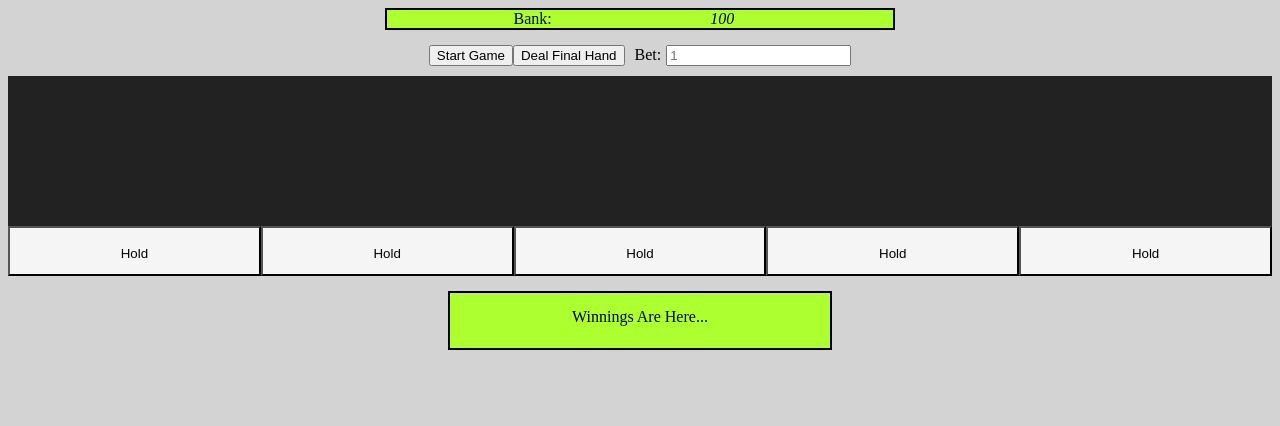
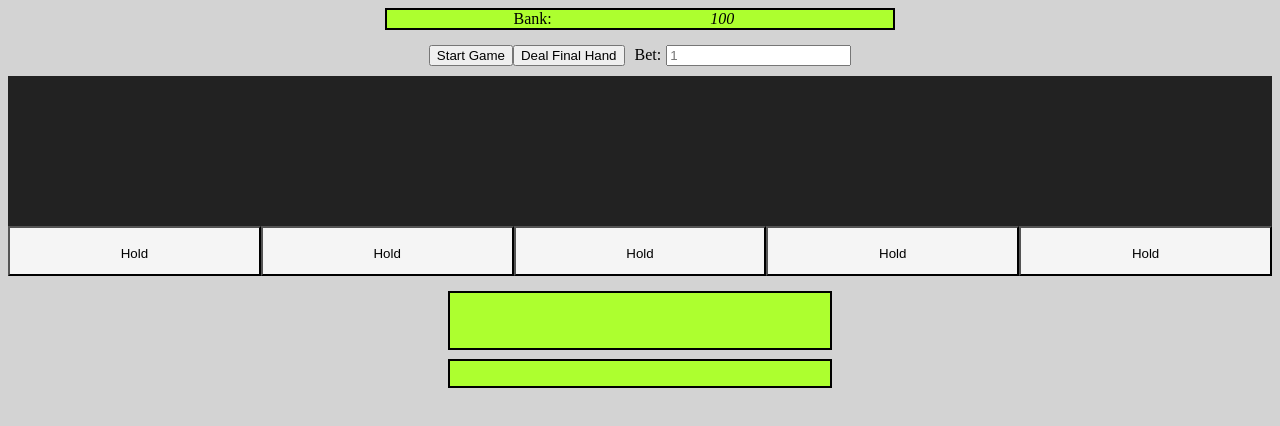
Before and after one commit to anthony-rk/play-poker, a website built with webpack: page index.html in a window 1280 px wide. Built offline with nearby package versions, Linux system fonts and the light colour scheme.

Commit message:
Add display for amount user has won

```diff
--- a/src/draw_poker_runner.js
+++ b/src/draw_poker_runner.js
@@ -15,8 +15,9 @@ const runDrawPoker = () => {
         document.getElementById('card-hold-' + i).style.backgroundColor = 'whitesmoke';
     }
 
-    // Reset the Winnings Div to black
+    // Reset the Winnings Div to blank
     document.getElementById('winning-log-div').innerHTML = ' ';
+    document.getElementById('winning-amount-div').innerHTML = ' ';
 
 
     let canDealFinalHand = true;
@@ -108,6 +109,7 @@ const runDrawPoker = () => {
 
             console.log(winningMessage + ' is the WINNING MESSAGE');
             document.getElementById('winning-log-div').innerHTML = winningMessage;
+            document.getElementById('winning-amount-div').innerHTML = "You won " + winnings + "!";
 
             // Show this to the user
             console.log("You won " + (bet * winnings) + "!\n");
--- a/src/index.css
+++ b/src/index.css
@@ -172,15 +172,15 @@ body {
     border-width: 2px;
     padding-top: 15px;
 }
-/*
-#winning-log-div-winner {
+
+#winning-amount-div {
     text-align: center;
     background-color: greenyellow;
     display: inline-block;
     width: 30%;
-    height: 40px;
-    margin-top: 15px;
+    height: 20px;
+    margin-top: 5px;
     border-style: solid;
     border-width: 2px;
-    padding-top: 15px;
-} */
+    padding-top: 5px;
+}
--- a/src/notes_optimizations.txt
+++ b/src/notes_optimizations.txt
@@ -44,6 +44,9 @@
 	Issue: Should get 3 of a kind but instead got 1 pair
 		//
 
+    Issue: Add a div to show user what they Won
+        //
+
 
 --- Lower Priority Cosmetic / Useful Changes ---
 
--- a/src/page_initializer.js
+++ b/src/page_initializer.js
@@ -82,8 +82,16 @@ let pageInitializer = function() {
     const winningLogDivHolder = component('div', '', 'winning-log-holder-div');
     document.getElementById("content").appendChild(winningLogDivHolder);
 
-    const winningLogDiv = component('div', 'Winnings Are Here...', 'winning-log-div');
+    const winningLogDiv = component('div', '', 'winning-log-div');
     document.getElementById('winning-log-holder-div').appendChild(winningLogDiv);
+
+    // Winning amount goes ehre
+    const winningAmountDivHolder = component('div', '', 'winning-amount-holder-div');
+    document.getElementById("content").appendChild(winningAmountDivHolder);
+
+    const winningAmountDiv = component('div', '', 'winning-amount-div');
+    document.getElementById('winning-amount-holder-div').appendChild(winningAmountDiv);
+
 
     console.log("pageInitializer function ran..");
 };
```
Also changed, not shown: bundle.js (+17 -5 lines).
